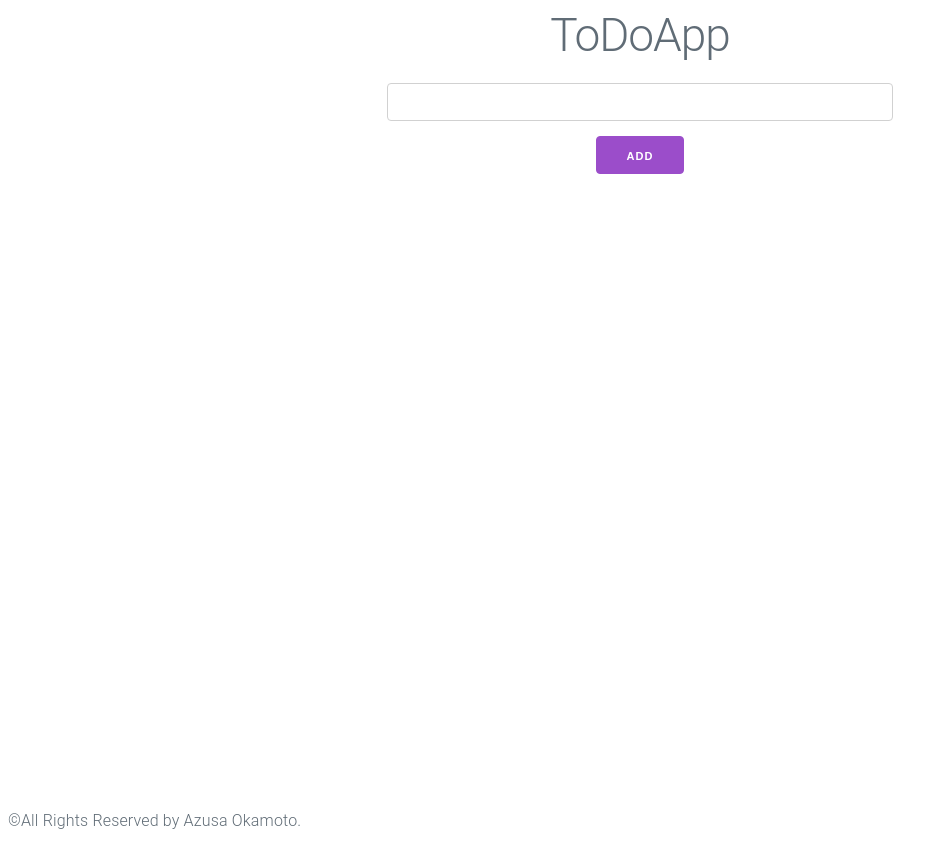
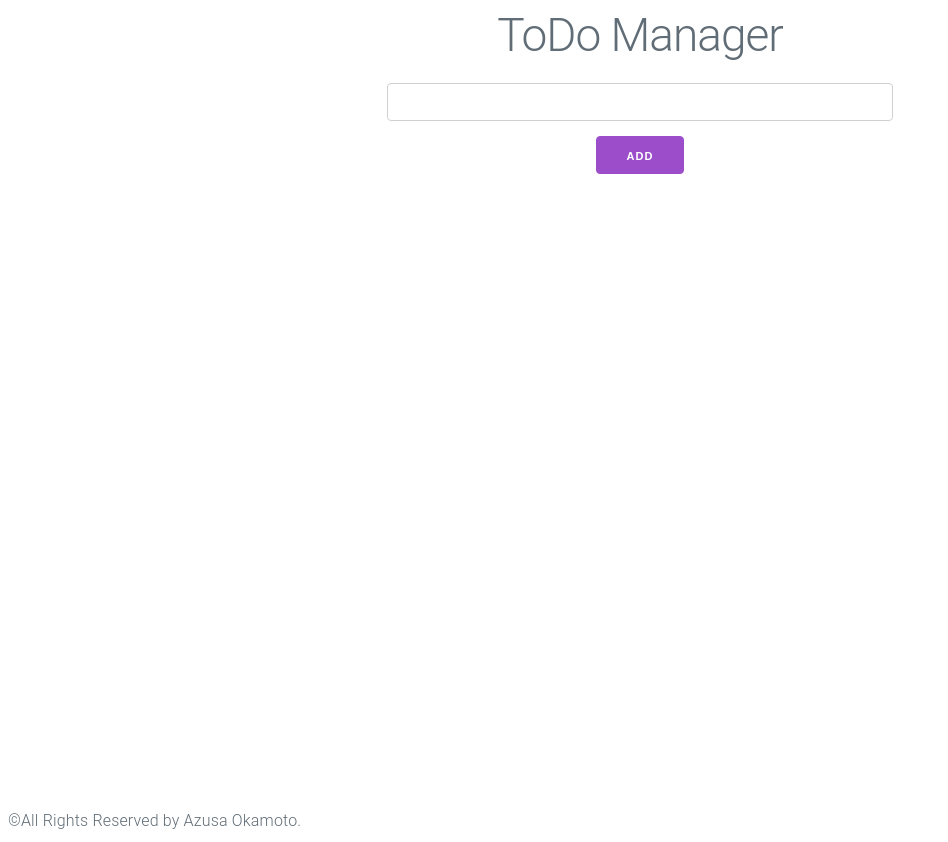
Before and after one commit to azufb/VueToDoAgain, a Vue app in the folder todoappagain/: page / in a window 1280 px wide. Shown: the whole page, without its empty margins (0-948 px from the left). Built offline with nearby package versions, Linux system fonts and the light colour scheme; the HTML template or start-up script is replaced by a standard one.

Commit message:
アプリの名称の設定

```diff
--- a/todoappagain/public/index.html
+++ b/todoappagain/public/index.html
@@ -6,7 +6,7 @@
     <meta name="viewport" content="width=device-width,initial-scale=1.0">
     <link rel="icon" href="<%= BASE_URL %>favicon.ico">
     <link rel="stylesheet" href="./milligram.css">
-    <title><%= htmlWebpackPlugin.options.title %></title>
+    <title>ToDo Manager</title>
   </head>
   <body>
     <noscript>
--- a/todoappagain/src/App.vue
+++ b/todoappagain/src/App.vue
@@ -1,6 +1,6 @@
 <template>
   <div id="app">
-    <h1>ToDoApp</h1>
+    <h1>ToDo Manager</h1>
     <form v-on:submit.prevent="onclick">
       <div class="inputForm">
         <input type="text" id="title" v-model="title" required/>
```
